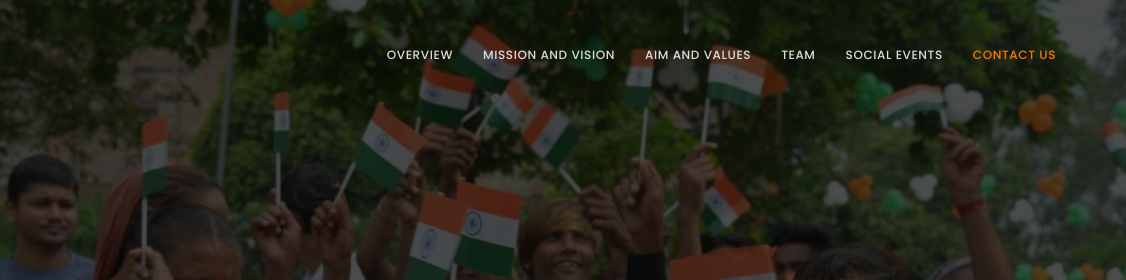
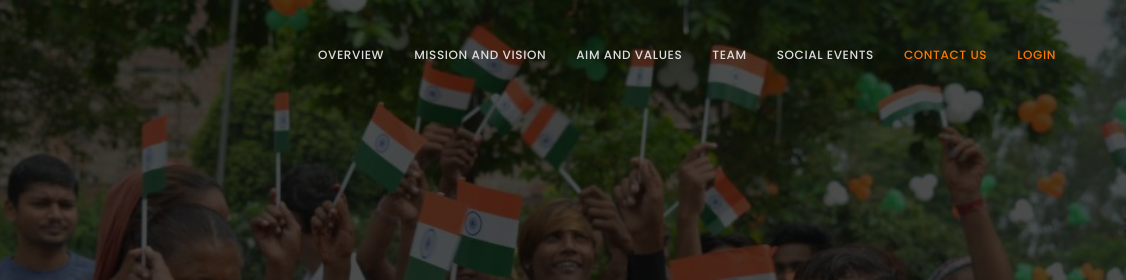
Before and after one commit to aashraycr/aashraycr.github.io, a plain HTML site: page index.html in a window 1280 px wide. Shown: the top 280 px of the page, 154-1280 px from the left. Drawn offline with Linux system fonts and the light colour scheme; animation ran at ten frames a second.

Commit message:
Update index.html

```diff
--- a/index.html
+++ b/index.html
@@ -63,6 +63,8 @@
 					<li><a href="#program" class="smoothScroll">Social Events</a></li>
 					<!-- <li><a href="#sponsors" class="smoothScroll">Sponsors</a></li> -->
 					<li><a href="#contact" class="smoothScroll">Contact Us</a></li>
+					<li><a href="#contact" class="smoothScroll">Login</a></li>
+
 				</ul>
 
 			</div>
```
